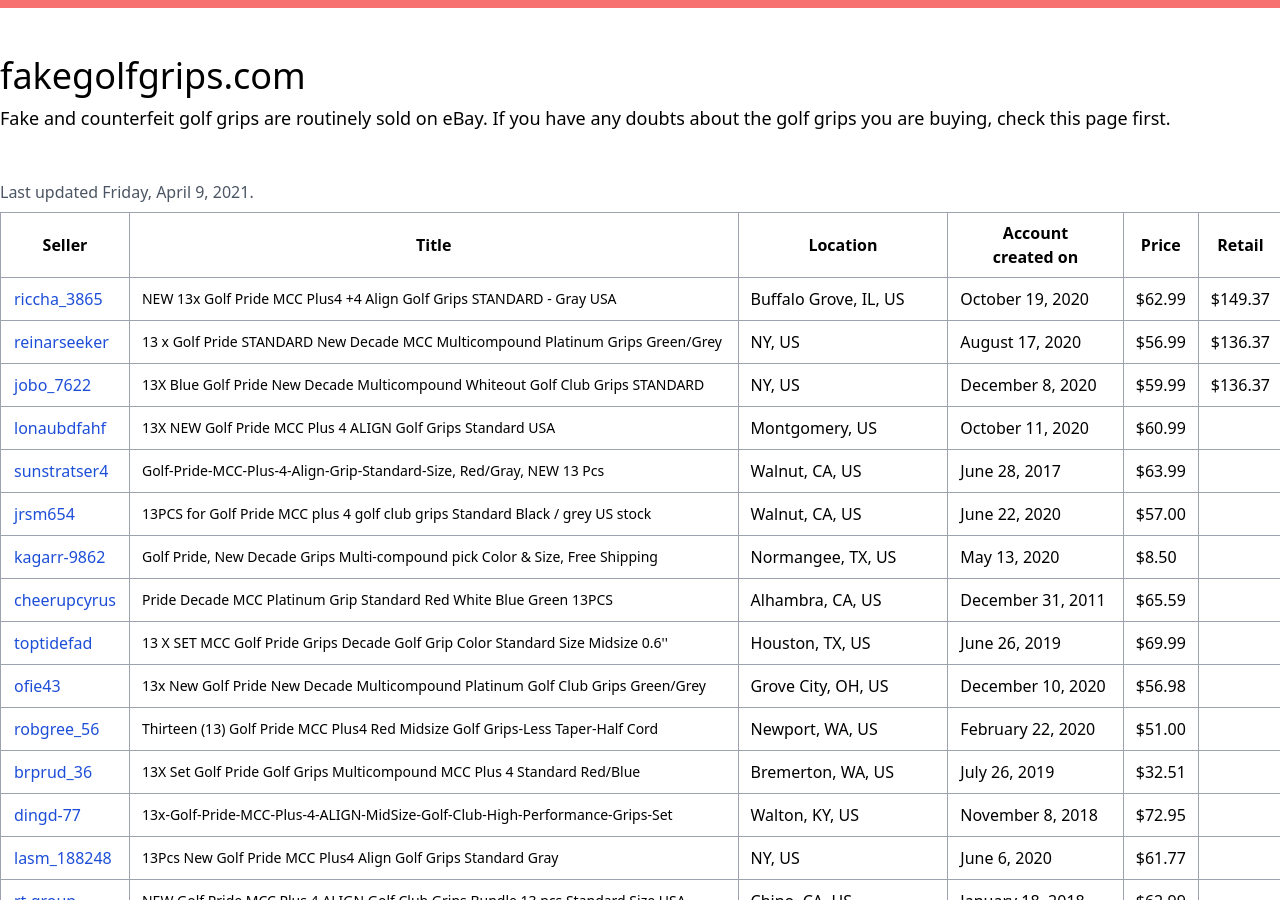
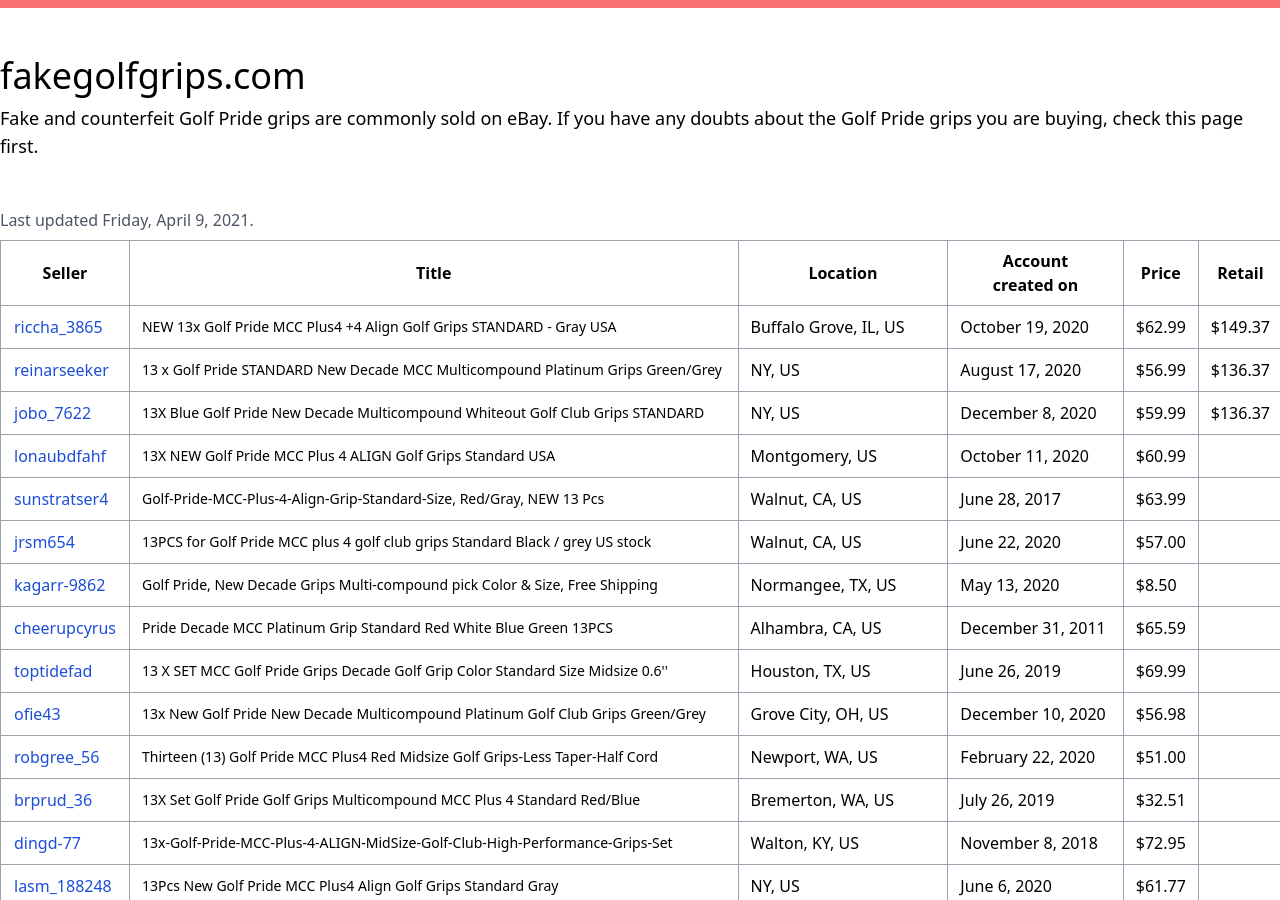
Before and after one commit to djhopper01/fakegolfgrips, a Jekyll site: the page built from docs/index.html, in a window 1280 px wide and 900 px high. Built offline with Jekyll 4.4.1, drawn with Linux system fonts in a browser that asks for light colours; comment, search, counter and statistics services are not loaded; some of the changed text lies outside the part shown.

Commit message:
Updates copy and adds an faq

```diff
--- a/docs/_layouts/default.html
+++ b/docs/_layouts/default.html
@@ -23,8 +23,8 @@
         fakegolfgrips.com
       </h1>
       <h2 class="text-lg">
-        Fake and counterfeit golf grips are routinely sold on eBay.
-        If you have any doubts about the golf grips you are buying,
+        Fake and counterfeit Golf Pride grips are commonly sold on eBay.
+        If you have any doubts about the Golf Pride grips you are buying,
         check this page first.
       </h2>
     </div>
@@ -37,6 +37,17 @@
       <hr>
 
       <section class="grid md:grid-cols-3 gap-x-8 gap-y-16 text-lg">
+        <div class="col-span-1 space-y-1">
+          <h3 class="font-bold">
+            Are Golf Pride grips on eBay fake?
+          </h3>
+          <p>
+            Most of the time, yes. However, there are some reputable sellers on eBay. If the price
+            sounds too good to be true, it is. For example, Golf Pride's most expensive offering is
+            over $10 per grip. If you see 13 grips for $60, those grips are fake.
+          </p>
+        </div>
+
         <div class="col-span-1 space-y-1">
           <h3 class="font-bold">
             How can you detect fake golf grips?
```
Also changed, not shown: other parts of docs/_layouts/default.html (+1 -1 lines).
